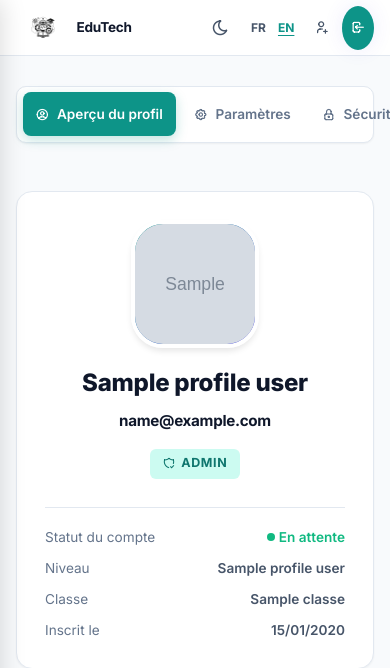
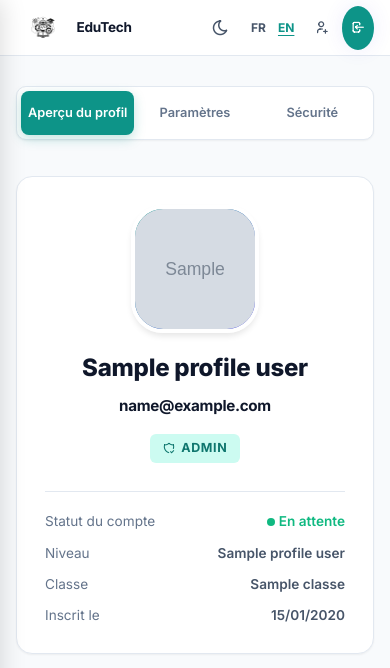
Before and after one commit to jetskos/PFA-RAG, a Django app: template plateforme_educative/accounts/templates/accounts/profile.html in a window 390 px wide. Shown: the top 668 px of the page. Run offline with Django 5.2, Linux system fonts and the light colour scheme; the template is opened without the code that fills it: most values are stand-ins (such as "Sample title", 1, 10 or a date in 2020); grey boxes marked "Sample" are stand-in pictures; some libraries are stand-ins or nearby versions.

Commit message:
Mobile : onglets de la page profil (Aperçu / Paramètres / Sécurité)
La rangée d'onglets débordait à droite sur mobile — « Sécurité » coupé
par le bord. Passage du breakpoint 480 → 768px, tabs en flex:1 1 0 +
min-width:0, icônes masquées (gain ~24px/onglet), police 0.8rem.
Les 3 onglets tiennent maintenant sur une ligne à 375 et 414px.

```diff
--- a/plateforme_educative/accounts/templates/accounts/partials/profile_nav.html
+++ b/plateforme_educative/accounts/templates/accounts/partials/profile_nav.html
@@ -57,16 +57,28 @@
         box-shadow: 0 4px 12px rgba(13, 148, 136, 0.25);
     }
 
-    @media (max-width: 480px) {
+    @media (max-width: 768px) {
         .profile-nav {
             display: flex;
             width: 100%;
+            gap: 0.25rem;
+            padding: 0.25rem;
+            margin-bottom: 1.25rem;
         }
         .profile-nav__tab {
-            flex: 1;
+            flex: 1 1 0;
+            min-width: 0;               /* autorise le rétrécissement */
             justify-content: center;
-            font-size: 0.85rem;
-            padding: 0.5rem 0.8rem;
+            gap: 0;
+            font-size: 0.8rem;
+            padding: 0.55rem 0.35rem;
+            white-space: nowrap;
+            overflow: hidden;
+            text-overflow: ellipsis;
+        }
+        /* icônes retirées sur mobile : le libellé suffit et gagne ~24px/onglet */
+        .profile-nav__tab i {
+            display: none;
         }
     }
 </style>
```
